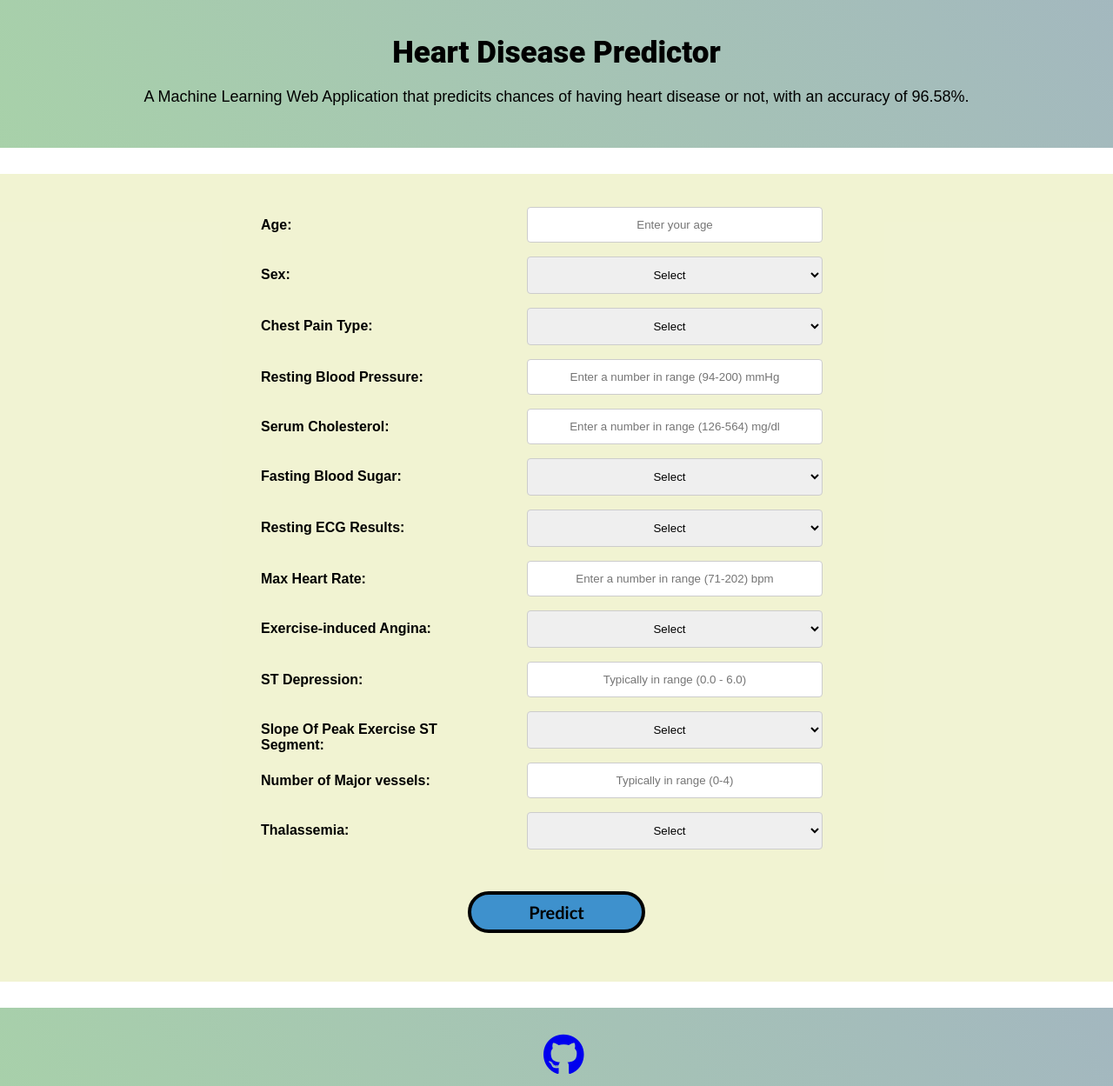
After one commit to Hrithikd29/Healthify, a Flask app: page / in a window 1280 px wide. The commit adds this page. Shown: the whole page at 87% size. Run offline with Flask 3, Linux system fonts and the light colour scheme; parts of the project's set-up code (start-up, migrations or seed data) failed here and were passed over; some libraries are stand-ins or nearby versions.

Commit message:
Add files via upload

```diff
--- /dev/null
+++ b/templates/test.html
@@ -0,0 +1,112 @@
+<html lang="en">
+<head>
+  <meta charset="UTF-8">
+  <meta name="viewport" content="width=device-width, initial-scale=1.0">
+  <meta http-equiv="X-UA-Compatible" content="ie=edge">
+  <title>Heart Disease Predictor</title>
+
+  <link rel="stylesheet" href="{{ url_for('static', filename='style.css') }}">
+  <script src="https://kit.fontawesome.com/5f3f547070.js" crossorigin="anonymous"></script>
+  <link href="https://fonts.googleapis.com/css2?family=Pacifico&display=swap" rel="stylesheet">
+</head>
+<body>
+
+      <div class="container1">
+        <h2 class='container-heading'><span class="heading_font">Heart Disease Predictor</span></h2>
+        <div class='description'>
+          <p>A Machine Learning Web Application that predicits chances of having heart disease or not, with an accuracy of 96.58%.</p><br>
+        </div>
+      </div>
+
+
+      <div class="ml-container">
+        <form action="{{ url_for('predict')}}" method="POST">
+
+            <label for="age">Age: </label>
+            <input type="text" id="age" name="age" placeholder="Enter your age"><br>
+
+            <label for="sex">Sex: </label>
+            <select id="sex" name="sex">
+              <option selected id="sel">Select</option>
+              <option value="1">Male</option>
+              <option value="0">Female</option>
+            </select><br>
+
+            <label for="cp">Chest Pain Type: </label>
+            <select id="cp" name="cp">
+              <option selected id="sel">Select</option>
+              <option value="0">Typical Angina</option>
+              <option value="1">Atypical Angina</option>
+              <option value="2">Non-anginal Pain</option>
+              <option value="3">Asymtomatic</option>
+            </select><br>
+
+            <label for="trestbps">Resting Blood Pressure: </label>
+            <input type="text" id="trestbps" name="trestbps" placeholder="Enter a number in range (94-200) mmHg"><br>
+
+            <label for="chol">Serum Cholesterol: </label>
+            <input type="text" id="chol" name="chol" placeholder="Enter a number in range (126-564) mg/dl"><br>
+
+            <label for="fbs">Fasting Blood Sugar: </label>
+            <select id="fbs" name="fbs">
+              <option selected id="sel">Select</option>
+              <option value="1">Greater than 120 mg/dl</option>
+              <option value="0">Less than 120 mg/dl</option>
+            </select><br>
+
+            <label for="restecg">Resting ECG Results: </label>
+            <select id="restecg" name="restecg">
+              <option selected id="sel">Select</option>
+              <option value="0">Normal</option>
+              <option value="1">Having ST-T wave abnormality</option>
+              <option value="2">Probable or definite left ventricular
+                hypertrophy</option>
+            </select><br>
+
+            <label for="thalach">Max Heart Rate: </label>
+            <input type="text" id="thalach" name="thalach" placeholder="Enter a number in range (71-202) bpm"><br>
+
+            <label for="exang">Exercise-induced Angina: </label>
+            <select id="exang" name="exang">
+              <option selected class="sel">Select</option>
+              <option value="1">Yes</option>
+              <option value="0">No</option>
+            </select><br>
+
+            <label for="oldpeak">ST Depression: </label>
+            <input type="text" id="oldpeak" name="oldpeak" placeholder="Typically in range (0.0 - 6.0)"><br>
+
+            <label for="slope">Slope Of Peak Exercise ST Segment: </label>
+            <select id="slope" name="slope">
+              <option selected id="sel">Select</option>
+              <option value="0">Upsloping</option>
+              <option value="1">Flat</option>
+              <option value="2">Downsloping</option>
+            </select><br>
+
+            <label for="ca">Number of Major vessels: </label>
+            <input type="text" id="ca" name="ca" placeholder="Typically in range (0-4)"><br>
+
+            <label for="thal">Thalassemia: </label>
+            <select id="thal" name="thal">
+              <option selected id="sel">Select</option>
+              <option value="0">Normal</option>
+              <option value="1">Fixed Defect</option>
+              <option value="2">Reversible Defect</option>
+            </select><br>
+
+
+          <input type="submit" class="my-cta-button" value="Predict">
+        </form>
+      </div>
+
+      <div class='footer'>
+        <div class="contact">
+          <a target="_blank" href="https://github.com/VIT-Bhopal-DSN/Heart_Disease_DSN-2"><i
+            class="fab fa-github fa-3x"></i></a>
+        </div>
+      </div>
+
+
+</body>
+</html>
```
Also changed, not shown: templates/result.html (+36 -0 lines).
